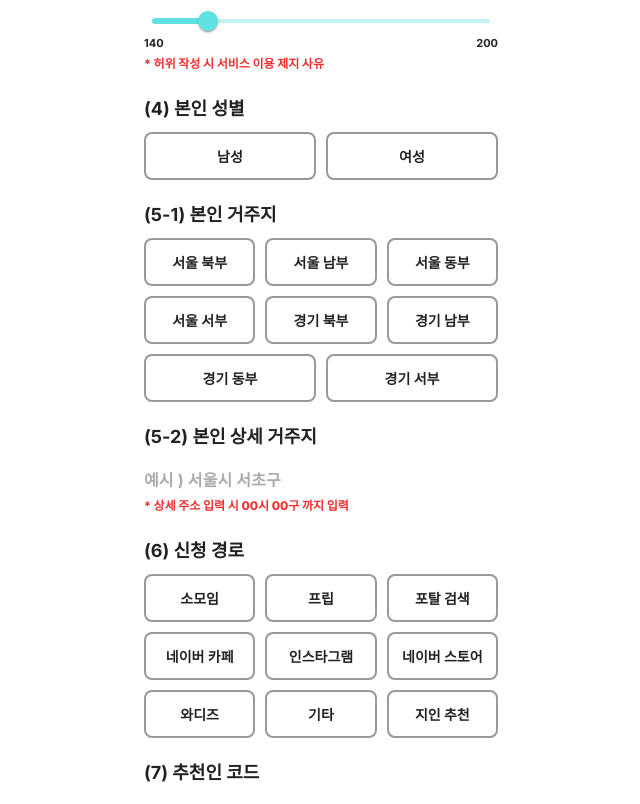
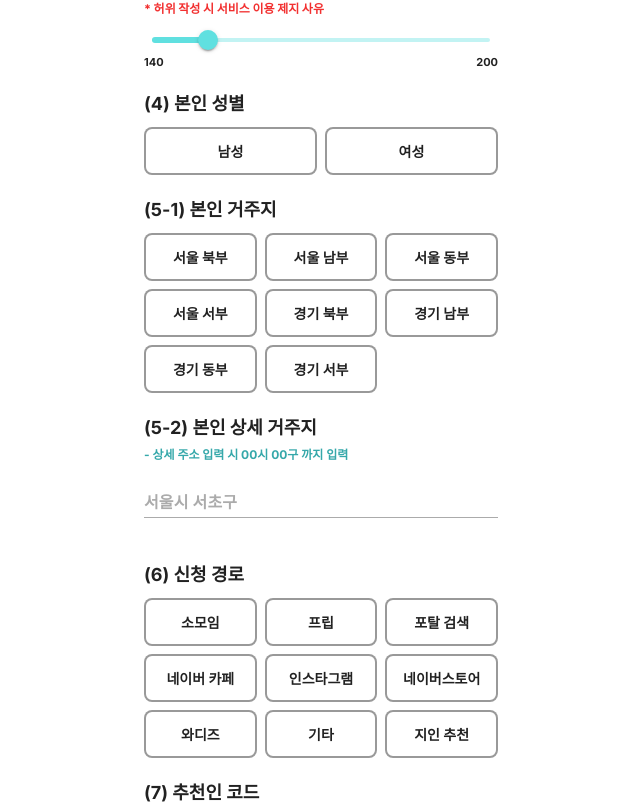
Before and after one commit to leegyeongyoon/Flotting, a Vue app in the folder Flotting-webapp/: page /signup/info in a window 1280 px wide. Shown: the part 478-1282 px from the top of the page, without its empty margins (319-959 px from the left). Built offline with nearby package versions, Linux system fonts and the light colour scheme.

Commit message:
Feat : 프로필 등록 - 정보 등록 기능 개발

```diff
--- a/Flotting-webapp/package.json
+++ b/Flotting-webapp/package.json
@@ -13,6 +13,7 @@
     "chart.js": "^4.0.0",
     "core-js": "^3.8.3",
     "pinia": "^2.1.7",
+    "pinia-plugin-persist": "^1.0.0",
     "roboto-fontface": "*",
     "vue": "^3.2.31",
     "vue-chartjs": "^5.0.0",
--- a/Flotting-webapp/src/main.js
+++ b/Flotting-webapp/src/main.js
@@ -3,8 +3,10 @@ import App from "./App.vue";
 import router from "./router";
 import vuetify from "./plugins/vuetify";
 import { createPinia } from "pinia";
+import piniaPersist from "pinia-plugin-persist";
 
 const pinia = createPinia();
+pinia.use(piniaPersist);
 
 createApp(App)
     .use(router)
--- a/Flotting-webapp/src/views/signup/SignupInfo.vue
+++ b/Flotting-webapp/src/views/signup/SignupInfo.vue
@@ -3,15 +3,44 @@ import MainHeader from "@/components/layout/MainHeader.vue";
 import { ref } from "vue";
 import router from "@/router";
 import SignupProgress from "@/views/signup/components/SignupProgress.vue";
+import SignupRadio from "@/views/signup/components/SignupRadio.vue";
+import { signupInfoStore } from "@/views/signup/store/singupInfoStore";
+import { storeToRefs } from "pinia";
+import { appliedPathOption, genderOptions, locationOption } from "@/views/signup/enum/options";
 
-const gender = ref("");
-const height = ref(150);
-const location = ref("");
-const appliedPath = ref("");
+const store = signupInfoStore();
+const { name, birth, height, gender, location, detailLocation, appliedPath, recommendUserName } = storeToRefs(store);
+const form = ref();
+const onClickedDone = async () => {
+    console.log({
+        name: name.value,
+        birth: birth.value,
+        height: height.value,
+        gender: gender.value,
+        location: location.value,
+        detailLocation: detailLocation.value,
+        appliedPath: appliedPath.value,
+        recommendUserName: recommendUserName.value
+    });
+    const { valid } = await form.value.validate();
 
-const onClickedDone = () => {
-    router.push("/signup/world");
+    const radioValid = gender.value !== "" && location.value !== "" && appliedPath.value !== "";
+
+    if (!valid || !radioValid) alert("1 ~ 6번까지 모든 문항을 입력해주세요!");
 };
+
+const birthRules = [
+    value => !!value || "필수 값 입니다.",
+    value => !/[^0-9]/.test(value) || "숫자만 입력해주세요.",
+    value => value.length === 6 || "YYMMDD",
+    value => /^(?:\d{2})(0[1-9]|1[0-2])(0[1-9]|[12]\d|3[01])$/.test(value) || "잘못된 형식 입니다."
+];
+
+const detailLocationRules = [
+    value => !!value || "필수 값 입니다.",
+    value => /[^0-9]/.test(value) || "글자만 입력해주세요.",
+    value => value.length <= 10 || "10 글자 이하로 입력해주세요."
+];
 </script>
 
 <template>
@@ -19,14 +48,16 @@ const onClickedDone = () => {
         <main-header start="back" end="" :title="false" />
         <main class="w-100 h-100" style="padding-top: 60px;">
             <div class="mx-auto" style="max-width: 390px; min-width: 360px;">
+                <v-form ref="form">
                     <div class="w-100 d-flex flex-column justify-center align-center" style="padding: 29px 18px;">
                         <signup-progress :idx="1" />
                         <div class="d-flex flex-column w-100 ga-6 mb-8">
                             <div class="d-flex flex-column">
                                 <span class="text-none title-text">(1) 본인 성함</span>
                                 <v-text-field
+                                    v-model="name"
                                     class="text-none input-text"
-                                placeholder="예시 ) 최연아"
+                                    placeholder="최연아"
                                     variant="underlined"
                                     :clearable="true"
                                     :rules="[
@@ -40,23 +71,21 @@ const onClickedDone = () => {
                             <div class="d-flex flex-column">
                                 <span class="text-none title-text">(2) 본인 생년월일 6자리</span>
                                 <v-text-field
+                                    v-model="birth"
                                     class="text-none input-text"
-                                placeholder="예시 ) 최연아"
+                                    placeholder="010830"
                                     variant="underlined"
                                     :clearable="true"
-                                :rules="[
-                                    value => !!value || '필수 값 입니다.',
-                                    value => (!!value && value.length >= 2) || '2 글자 이상',
-                                    value => (!!value && value.length <= 10) || '10 글자 이하'
-                                ]"
-                                counter="10"
+                                    :rules="birthRules"
+                                    counter="6"
                                 ></v-text-field>
                             </div>
-                        <div class="d-flex flex-column ga-3">
+                            <div class="d-flex flex-column ga-2">
                                 <div class="d-flex justify-space-between">
                                     <span class="text-none title-text">(3) 본인 신장</span>
                                     <span class="text-none title-text">{{ height }}</span>
                                 </div>
+                                <span class="text-none caution">* 허위 작성 시 서비스 이용 제지 사유</span>
                                 <div>
                                     <v-slider v-model="height" min="140" max="200" :step="1" thumb-label color="#60E0E0" hide-details>
                                         <template #thumb-label="{modelValue}"> {{ modelValue }}</template>
@@ -65,186 +94,64 @@ const onClickedDone = () => {
                                         <span class="text-none slider-text">140</span>
                                         <span class="text-none slider-text">200</span>
                                     </div>
-                                <span class="text-none caution">* 허위 작성 시 서비스 이용 제지 사유</span>
                                 </div>
                             </div>
                             <div class="d-flex flex-column ga-3">
                                 <span class="text-none title-text">(4) 본인 성별</span>
-                            <div class="d-flex" style="gap: 10px;">
-                                <div
-                                    class="radio"
-                                    :class="gender === 'man' && 'radio-clicked'"
-                                    @click="gender === 'man' ? (gender = '') : (gender = 'man')"
-                                >
-                                    <span>남성</span>
-                                </div>
-                                <div
-                                    class="radio"
-                                    :class="gender === 'woman' && 'radio-clicked'"
-                                    @click="gender === 'woman' ? (gender = '') : (gender = 'woman')"
-                                >
-                                    <span>여성</span>
-                                </div>
+                                <div style="display: grid; grid-template-columns: repeat(2, 1fr); grid-gap: 8px;">
+                                    <signup-radio
+                                        v-for="({ value, title }, i) in genderOptions"
+                                        :key="`gen_${i}`"
+                                        :group-value="gender"
+                                        :value="value"
+                                        :title="title"
+                                        @click="val => (gender = val)"
+                                    />
                                 </div>
                             </div>
                             <div class="d-flex flex-column ga-3">
                                 <span class="text-none title-text">(5-1) 본인 거주지</span>
-                            <div class="d-flex flex-column" style="gap: 10px;">
-                                <div class="d-flex" style="gap: 10px;">
-                                    <div
-                                        class="radio"
-                                        :class="location === 'seoul-north' && 'radio-clicked'"
-                                        @click="location === 'seoul-north' ? (location = '') : (location = 'seoul-north')"
-                                    >
-                                        <span>서울 북부</span>
-                                    </div>
-                                    <div
-                                        class="radio"
-                                        :class="location === 'seoul-south' && 'radio-clicked'"
-                                        @click="location === 'seoul-south' ? (location = '') : (location = 'seoul-south')"
-                                    >
-                                        <span>서울 남부</span>
-                                    </div>
-                                    <div
-                                        class="radio"
-                                        :class="location === 'seoul-east' && 'radio-clicked'"
-                                        @click="location === 'seoul-east' ? (location = '') : (location = 'seoul-east')"
-                                    >
-                                        <span>서울 동부</span>
+                                <div style="display: grid; grid-template-columns: repeat(3, 1fr); grid-gap: 8px;">
+                                    <signup-radio
+                                        v-for="({ value, title }, i) in locationOption"
+                                        :key="`loc_${i}`"
+                                        :group-value="location"
+                                        :value="value"
+                                        :title="title"
+                                        @click="val => (location = val)"
+                                    />
                                 </div>
                             </div>
-                                <div class="d-flex" style="gap: 10px;">
-                                    <div
-                                        class="radio"
-                                        :class="location === 'seoul-west' && 'radio-clicked'"
-                                        @click="location === 'seoul-west' ? (location = '') : (location = 'seoul-west')"
-                                    >
-                                        <span>서울 서부</span>
-                                    </div>
-                                    <div
-                                        class="radio"
-                                        :class="location === 'gi-north' && 'radio-clicked'"
-                                        @click="location === 'gi-north' ? (location = '') : (location = 'gi-north')"
-                                    >
-                                        <span>경기 북부</span>
-                                    </div>
-                                    <div
-                                        class="radio"
-                                        :class="location === 'gi-south' && 'radio-clicked'"
-                                        @click="location === 'gi-south' ? (location = '') : (location = 'gi-south')"
-                                    >
-                                        <span>경기 남부</span>
-                                    </div>
-                                </div>
-                                <div class="d-flex" style="gap: 10px;">
-                                    <div
-                                        class="radio"
-                                        :class="location === 'gi-east' && 'radio-clicked'"
-                                        @click="location === 'gi-east' ? (location = '') : (location = 'gi-east')"
-                                    >
-                                        <span>경기 동부</span>
-                                    </div>
-                                    <div
-                                        class="radio"
-                                        :class="location === 'gi-west' && 'radio-clicked'"
-                                        @click="location === 'gi-west' ? (location = '') : (location = 'gi-west')"
-                                    >
-                                        <span>경기 서부</span>
-                                    </div>
-                                </div>
-                            </div>
-                        </div>
-                        <div class="d-flex flex-column ga-3">
+                            <div class="d-flex flex-column ga-2">
                                 <span class="text-none title-text">(5-2) 본인 상세 거주지</span>
-                            <div>
+                                <span class="sub-title">- 상세 주소 입력 시 00시 00구 까지 입력</span>
                                 <v-text-field
+                                    v-model="detailLocation"
                                     class="text-none input-text"
-                                    density="compact"
-                                    placeholder="예시 ) 서울시 서초구"
-                                    variant="plain"
-                                    hide-details
+                                    placeholder="서울시 서초구"
+                                    variant="underlined"
                                     :clearable="true"
+                                    counter="10"
+                                    :rules="detailLocationRules"
                                 ></v-text-field>
-                                <span class="text-none caution">* 상세 주소 입력 시 00시 00구 까지 입력</span>
-                            </div>
                             </div>
                             <div class="d-flex flex-column ga-3">
                                 <span class="text-none title-text">(6) 신청 경로</span>
-                            <div class="d-flex flex-column" style="gap: 10px;">
-                                <div class="d-flex" style="gap: 10px;">
-                                    <div
-                                        class="radio"
-                                        :class="appliedPath === '1' && 'radio-clicked'"
-                                        @click="appliedPath === '1' ? (appliedPath = '') : (appliedPath = '1')"
-                                    >
-                                        <span>소모임</span>
-                                    </div>
-                                    <div
-                                        class="radio"
-                                        :class="appliedPath === '2' && 'radio-clicked'"
-                                        @click="appliedPath === '2' ? (appliedPath = '') : (appliedPath = '2')"
-                                    >
-                                        <span>프립</span>
-                                    </div>
-                                    <div
-                                        class="radio"
-                                        :class="appliedPath === '3' && 'radio-clicked'"
-                                        @click="appliedPath === '3' ? (appliedPath = '') : (appliedPath = '3')"
-                                    >
-                                        <span>포탈 검색</span>
-                                    </div>
-                                </div>
-                                <div class="d-flex" style="gap: 10px;">
-                                    <div
-                                        class="radio"
-                                        :class="appliedPath === '4' && 'radio-clicked'"
-                                        @click="appliedPath === '4' ? (appliedPath = '') : (appliedPath = '4')"
-                                    >
-                                        <span>네이버 카페</span>
-                                    </div>
-                                    <div
-                                        class="radio"
-                                        :class="appliedPath === '5' && 'radio-clicked'"
-                                        @click="appliedPath === '5' ? (appliedPath = '') : (appliedPath = '5')"
-                                    >
-                                        <span>인스타그램</span>
-                                    </div>
-                                    <div
-                                        class="radio"
-                                        :class="appliedPath === '6' && 'radio-clicked'"
-                                        @click="appliedPath === '6' ? (appliedPath = '') : (appliedPath = '6')"
-                                    >
-                                        <span>네이버 스토어</span>
-                                    </div>
-                                </div>
-                                <div class="d-flex" style="gap: 10px;">
-                                    <div
-                                        class="radio"
-                                        :class="appliedPath === '7' && 'radio-clicked'"
-                                        @click="appliedPath === '7' ? (appliedPath = '') : (appliedPath = '7')"
-                                    >
-                                        <span>와디즈</span>
-                                    </div>
-                                    <div
-                                        class="radio"
-                                        :class="appliedPath === '8' && 'radio-clicked'"
-                                        @click="appliedPath === '8' ? (appliedPath = '') : (appliedPath = '8')"
-                                    >
-                                        <span>기타</span>
-                                    </div>
-                                    <div
-                                        class="radio"
-                                        :class="appliedPath === '9' && 'radio-clicked'"
-                                        @click="appliedPath === '9' ? (appliedPath = '') : (appliedPath = '9')"
-                                    >
-                                        <span>지인 추천</span>
-                                    </div>
-                                </div>
+                                <div style="display: grid; grid-template-columns: repeat(3, 1fr); grid-gap: 8px;">
+                                    <signup-radio
+                                        v-for="({ value, title }, i) in appliedPathOption"
+                                        :key="`applied_${i}`"
+                                        :group-value="appliedPath"
+                                        :value="value"
+                                        :title="title"
+                                        @click="val => (appliedPath = val)"
+                                    />
                                 </div>
                             </div>
                             <div class="d-flex flex-column ga-3">
                                 <span class="text-none title-text">(7) 추천인 코드</span>
                                 <v-text-field
+                                    v-model="recommendUserName"
                                     class="text-none input-text"
                                     density="compact"
                                     placeholder="예시 ) 김현욱"
@@ -262,6 +169,7 @@ const onClickedDone = () => {
                             <v-btn class="text-none bottom-btn" @click="onClickedDone">세계관 등록하러 가기</v-btn>
                         </div>
                     </div>
+                </v-form>
             </div>
         </main>
     </div>
@@ -343,4 +251,13 @@ const onClickedDone = () => {
     letter-spacing: 0;
     margin-bottom: 30px;
 }
+
+.sub-title {
+    letter-spacing: 0;
+    color: #35a8aa;
+    font-size: 12px;
+    font-weight: 700;
+    line-height: 15px;
+    text-align: left;
+}
 </style>
--- /dev/null
+++ b/Flotting-webapp/src/views/signup/enum/options.js
@@ -0,0 +1,84 @@
+export const locationOption = [
+    {
+        value: "1",
+        title: "서울 북부"
+    },
+    {
+        value: "2",
+        title: "서울 남부"
+    },
+    {
+        value: "3",
+        title: "서울 동부"
+    },
+    {
+        value: "4",
+        title: "서울 서부"
+    },
+    {
+        value: "5",
+        title: "경기 북부"
+    },
+    {
+        value: "6",
+        title: "경기 남부"
+    },
+    {
+        value: "7",
+        title: "경기 동부"
+    },
+    {
+        value: "8",
+        title: "경기 서부"
+    }
+];
+
+export const genderOptions = [
+    {
+        value: "1",
+        title: "남성"
+    },
+    {
+        value: "2",
+        title: "여성"
+    }
+];
+
+export const appliedPathOption = [
+    {
+        value: "1",
+        title: "소모임"
+    },
+    {
+        value: "2",
+        title: "프립"
+    },
+    {
+        value: "3",
+        title: "포탈 검색"
+    },
+    {
+        value: "4",
+        title: "네이버 카페"
+    },
+    {
+        value: "5",
+        title: "인스타그램"
+    },
+    {
+        value: "6",
+        title: "네이버스토어"
+    },
+    {
+        value: "7",
+        title: "와디즈"
+    },
+    {
+        value: "8",
+        title: "기타"
+    },
+    {
+        value: "9",
+        title: "지인 추천"
+    }
+];
--- a/Flotting-webapp/src/views/signup/store/singupInfoStore.js
+++ b/Flotting-webapp/src/views/signup/store/singupInfoStore.js
@@ -1,45 +1,37 @@
 import { defineStore } from "pinia";
+import { ref } from "vue";
+export const signupInfoStore = defineStore(
+    "signupInfoStore",
+    () => {
+        const name = ref(""); // 이름
+        const birth = ref(""); // 생년월일
+        const height = ref(150); // 키
+        const gender = ref(""); // 성별
+        const location = ref(""); // 거주지
+        const detailLocation = ref(""); // 상세 거주지
+        const appliedPath = ref(""); // 신청 경로
+        const recommendUserName = ref(""); // 추천인
 
-const defaultSignupInfo = {
-    name: "", // 이름
-    birth: "", // 생년월일
-    height: 150, // 키
-    gender: "", // 성별
-    location: "", // 거주지
-    detailLocation: "", // 상세 거주지
-    appliedPath: "", // 신청 경로
-    recommendUserName: "" // 추천인 코드
-};
-
-// export const signupInfoStore = defineStore("signupInfoStore", {
-//     state: () => ({
-//         name: null, // 이름
-//         birth: null, // 생년월일
-//         height: null, // 키
-//         gender: null, // 성별
-//         location: null, // 거주지
-//         detailLocation: null, // 상세 거주지
-//         appliedPath: null, // 신청 경로
-//         recommendUserName: null // 추천인 코드
-//     }),
-//     getters: {},
-//     actions: {
-//         set(key, value) {
-//             if (Object.keys(defaultSignupInfo).includes(key)) {
-//                 this[key] = value;
-//             }
-//         }
-//     },
-//     persist: sessionStorage
-// });
-
-export const signupInfoStore = defineStore("signupInfoStore", () => {
-    const name = ref("");
-    const birth = ref("");
-    const height = ref(150);
-    const gender = ref("");
-    const location = ref("");
-    const detailLocation = ref("");
-    const appliedPath = ref("");
-    const recommendUserName = ref("");
-});
+        return {
+            name,
+            birth,
+            height,
+            gender,
+            location,
+            detailLocation,
+            appliedPath,
+            recommendUserName
+        };
+    },
+    {
+        persist: {
+            enabled: true,
+            strategies: [
+                {
+                    key: "signup",
+                    storage: sessionStorage
+                }
+            ]
+        }
+    }
+);
```
Also changed, not shown: 1 other file (tests, documents, lock files or other folders). Lines whose indentation alone changed are shown as unchanged.
